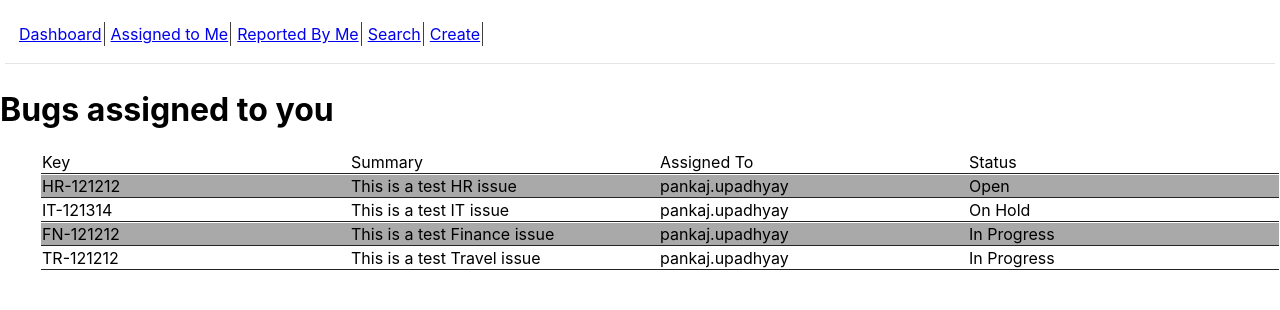
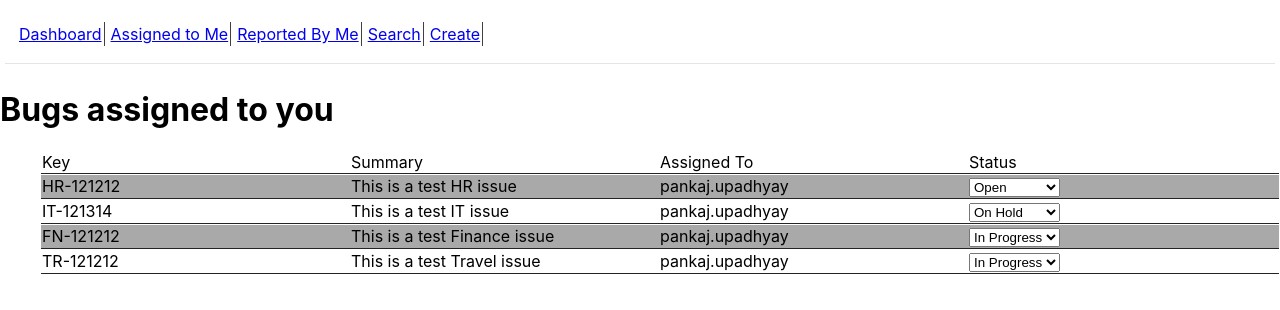
Before and after one commit to pankajupadhyay29/react-training, a React (Create React App) app: page / in a window 1280 px wide. Shown: the top 310 px of the page. Built offline with nearby package versions, Linux system fonts and the light colour scheme.

Commit message:
class component and state

```diff
--- a/src/App.tsx
+++ b/src/App.tsx
@@ -2,7 +2,15 @@ import React from "react";
 import "./App.css";
 import Bug from "./Bugs/Bug";
 
-const bugs = [
+interface IBug {
+	id: string;
+	description: string;
+	createdBy: string;
+	assignedTo: string;
+	status: string; // "Open" | "On Hold" | "In Progress" | "Resolved" | "Closed"
+}
+
+const initialBugList: IBug[] = [
 	{
 		id: "HR-121212",
 		description: "This is a test HR issue",
@@ -32,7 +40,19 @@ const bugs = [
 		status: "In Progress",
 	},
 ];
-function App() {
+
+type AppProps = {};
+type AppsState = { bugs: IBug[] };
+export default class App extends React.Component<AppProps, AppsState> {
+	constructor(props: AppProps) {
+		super(props);
+		this.state = {
+			bugs: initialBugList,
+		};
+	}
+
+	public render() {
+		const { bugs } = this.state;
 		return (
 			<div className="flex-column">
 				<header>
@@ -53,45 +73,84 @@ function App() {
 							<div>Assigned To</div>
 							<div>Status</div>
 						</li>
-					{bugs.map((bug) => {
-            return <Bug key={bug.id} {...bug}></Bug>
-						{/*<li key={bug.id} className="flex-row">
-							<div>{bug.id}</div>
-							<div>{bug.description}</div>
-							<div>{bug.assignedTo}</div>
-							<div>{bug.status}</div>
-          </li>*/}
-        })}
-					{/*
-					<li className="flex-row">
-						<div>HR-121212</div>
-						<div>This is a test HR issue</div>
-						<div>pankaj.upadhyay</div>
-						<div>Open</div>
-					</li>
-					<li className="flex-row">
-						<div>FN-121314</div>
-						<div>This is a test Finance issue</div>
-						<div>pankaj.upadhyay</div>
-						<div>In Progress</div>
-					</li>
-					<li className="flex-row">
-						<div>TR-121315</div>
-						<div>This is a test Travel issue</div>
-						<div>pankaj.upadhyay</div>
-						<div>In Progress</div>
-					</li>
-					<li className="flex-row">
-						<div>IT-121316</div>
-						<div>This is a test IT issue</div>
-						<div>pankaj.upadhyay</div>
-						<div>In Progress</div>
-					</li>
-        */}
+						{bugs.map((bug) => (
+							<Bug key={bug.id} {...bug} onChangeStatus={this.onChange}></Bug>
+						))}
 					</ul>
 				</div>
 			</div>
 		);
 	}
 
-export default App;
+	private onChange = (id: string, status: string) => {
+		const { bugs } = this.state;
+		const changedBug = bugs.find((bug) => bug.id === id);
+		if (changedBug) {
+			const updatedBugs = bugs.filter((bug) => bug.id !== id);
+			this.setState({ bugs: [...updatedBugs, { ...changedBug, status }] });
+		}
+	};
+}
+// function App() {
+// 	return (
+// 		<div className="flex-column">
+// 			<header>
+// 				<div className="flex-row navbar">
+// 					<a href="#">Dashboard</a>
+// 					<a href="#">Assigned to Me</a>
+// 					<a href="#">Reported By Me</a>
+// 					<a href="#">Search</a>
+// 					<a href="#">Create</a>
+// 				</div>
+// 			</header>
+// 			<div>
+// 				<h1>Bugs assigned to you</h1>
+// 				<ul className="list">
+// 					<li className="flex-row">
+// 						<div>Key</div>
+// 						<div>Summary</div>
+// 						<div>Assigned To</div>
+// 						<div>Status</div>
+// 					</li>
+// 					{bugs.map((bug) => {
+//             return <Bug key={bug.id} {...bug}></Bug>
+// 						{/*<li key={bug.id} className="flex-row">
+// 							<div>{bug.id}</div>
+// 							<div>{bug.description}</div>
+// 							<div>{bug.assignedTo}</div>
+// 							<div>{bug.status}</div>
+//           </li>*/}
+//         })}
+// 					{/*
+// 					<li className="flex-row">
+// 						<div>HR-121212</div>
+// 						<div>This is a test HR issue</div>
+// 						<div>pankaj.upadhyay</div>
+// 						<div>Open</div>
+// 					</li>
+// 					<li className="flex-row">
+// 						<div>FN-121314</div>
+// 						<div>This is a test Finance issue</div>
+// 						<div>pankaj.upadhyay</div>
+// 						<div>In Progress</div>
+// 					</li>
+// 					<li className="flex-row">
+// 						<div>TR-121315</div>
+// 						<div>This is a test Travel issue</div>
+// 						<div>pankaj.upadhyay</div>
+// 						<div>In Progress</div>
+// 					</li>
+// 					<li className="flex-row">
+// 						<div>IT-121316</div>
+// 						<div>This is a test IT issue</div>
+// 						<div>pankaj.upadhyay</div>
+// 						<div>In Progress</div>
+// 					</li>
+//         */}
+// 				</ul>
+// 			</div>
+// 		</div>
+// 	);
+// }
+
+// export default App;
--- a/src/Bugs/Bug.tsx
+++ b/src/Bugs/Bug.tsx
@@ -1,20 +1,31 @@
-import React from 'react';
+import React from "react";
 
 interface IBugProps {
 	id: string;
 	description: string;
 	assignedTo: string;
     status: string;
+    onChangeStatus(id: string,  status: string): void;
 }
 
 function Bug(props: IBugProps) {
 	const { id, description, assignedTo, status } = props;
-    return <li className="flex-row">
+	return (
+		<li className="flex-row">
 			<div>{id}</div>
 			<div>{description}</div>
 			<div>{assignedTo}</div>
-        <div>{status}</div>
+			<div>
+				<select value={status} onChange={(event) => props.onChangeStatus(id, event.target.value)}>
+					<option value="Open">Open</option>
+					<option value="In Progress">In Progress</option>
+					<option value="On Hold">On Hold</option>
+					<option value="Resolved">Resolved</option>
+					<option value="Closed">Closed</option>
+				</select>
+			</div>
 		</li>
+	);
 }
 
 export default Bug;
```
Lines whose indentation alone changed are shown as unchanged.
